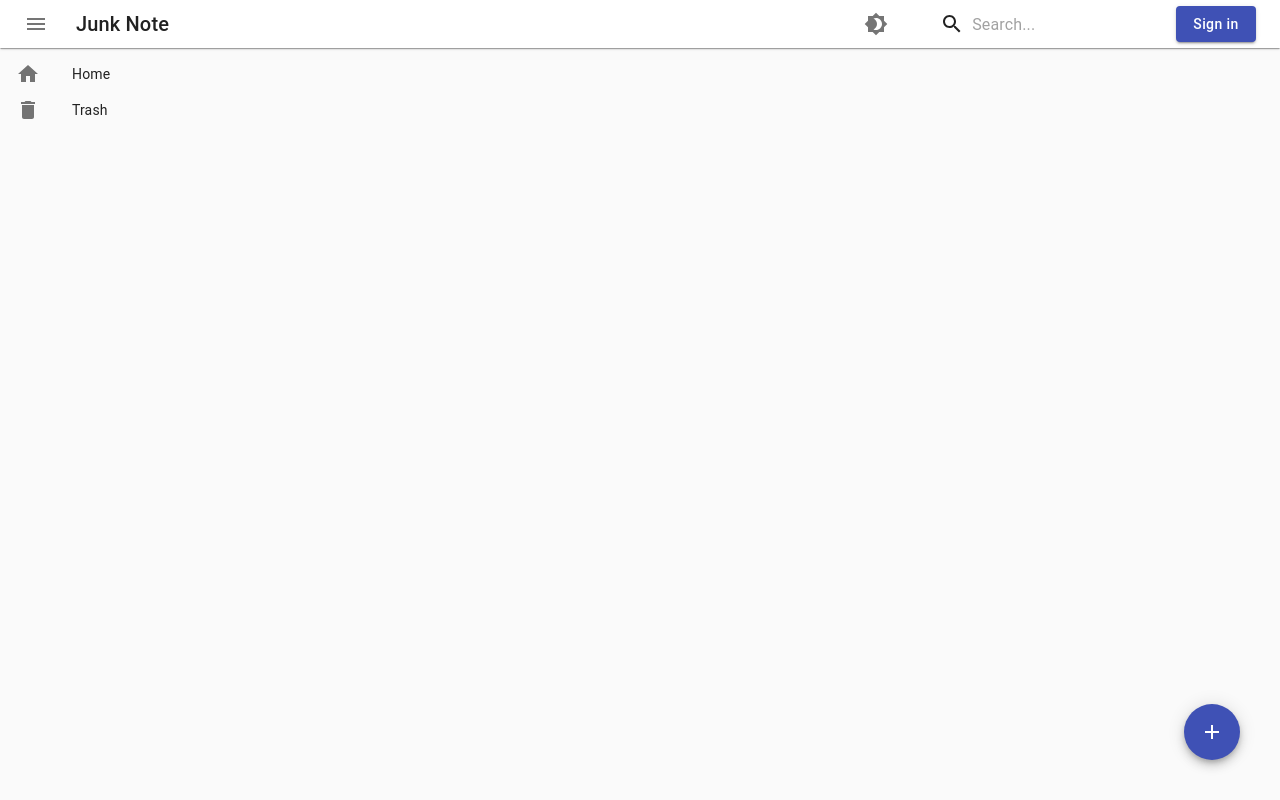
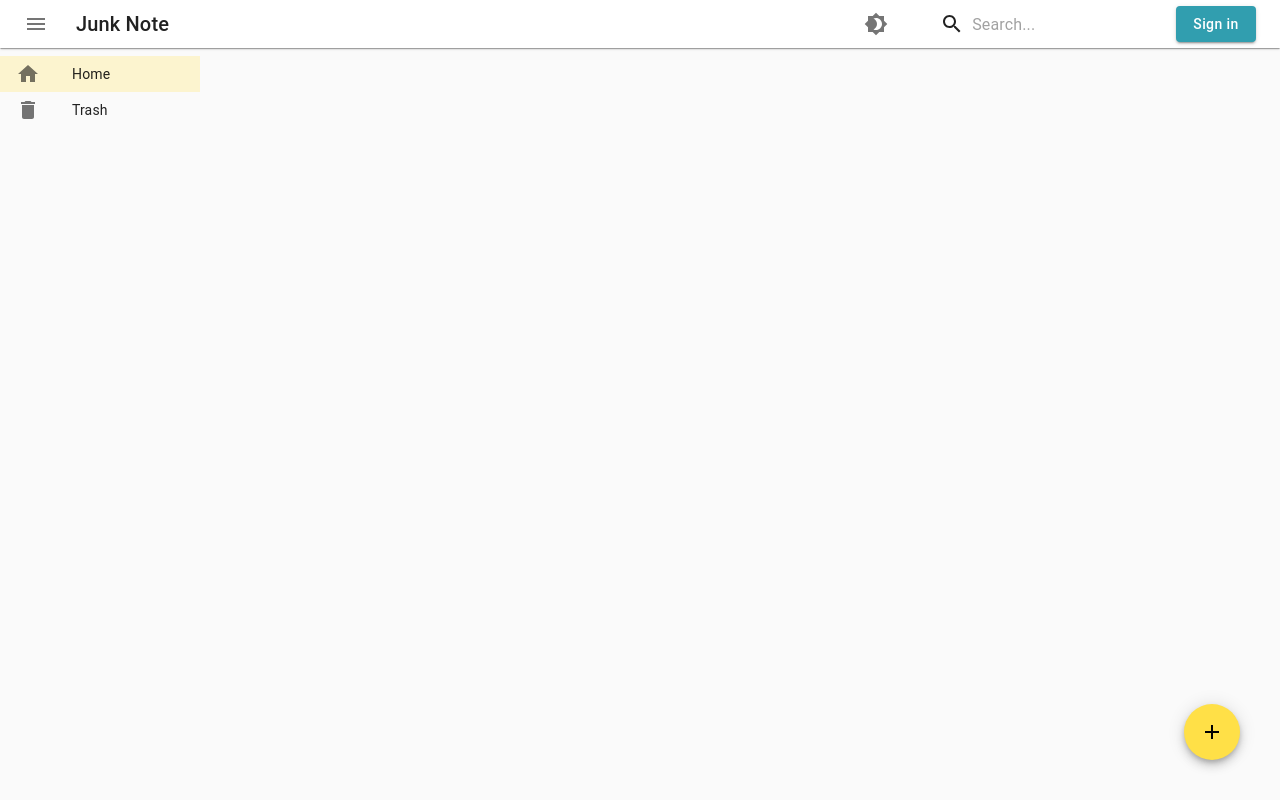
Before and after one commit to shin-hama/JunkNote, a React (Create React App) app: page / in a window 1280 px wide. Built offline with nearby package versions, Linux system fonts and the light colour scheme; no server answers.

Commit message:
FEAT: Make selected page to be readable by background color

```diff
--- a/src/components/AccountButton.tsx
+++ b/src/components/AccountButton.tsx
@@ -58,7 +58,7 @@ const AccountButton = () => {
   return (
     <div>
       <Button
-        color="primary"
+        color="secondary"
         onClick={handleButtonClick}
         variant="contained"
         className={classes.button}>
--- a/src/components/LeftDrawer.tsx
+++ b/src/components/LeftDrawer.tsx
@@ -1,5 +1,10 @@
 import React from 'react'
-import { makeStyles, createStyles, Theme } from '@material-ui/core/styles'
+import {
+  alpha,
+  makeStyles,
+  createStyles,
+  Theme,
+} from '@material-ui/core/styles'
 import Drawer from '@material-ui/core/Drawer'
 import List from '@material-ui/core/List'
 import ListItem from '@material-ui/core/ListItem'
@@ -22,22 +27,30 @@ const useStyles = makeStyles((theme: Theme) =>
     drawer: {
       width: DRAWER_WIDTH,
     },
-    drawerItem: {},
+    selectedDrawerItem: {
+      backgroundColor: alpha(theme.palette.primary.light, 0.35),
+      '&:hover': {
+        backgroundColor: alpha(theme.palette.primary.light, 0.75),
+      },
+    },
   })
 )
 
 const DrawerItems = (): React.ReactElement => {
-  const { setKind } = React.useContext(ContentKindContext)
+  const classes = useStyles()
+  const { kind, setKind } = React.useContext(ContentKindContext)
 
   interface IItem {
     name: string
     icon: React.ReactElement
+    class: string
     func: React.MouseEventHandler
   }
   const items: Array<IItem> = [
     {
       name: 'Home',
       icon: <HomeIcon />,
+      class: kind === ContentKind.Home ? classes.selectedDrawerItem : '',
       func: () => {
         setKind(ContentKind.Home)
       },
@@ -45,6 +58,7 @@ const DrawerItems = (): React.ReactElement => {
     {
       name: 'Trash',
       icon: <DeleteIcon />,
+      class: kind === ContentKind.Trash ? classes.selectedDrawerItem : '',
       func: () => {
         setKind(ContentKind.Trash)
       },
@@ -55,7 +69,11 @@ const DrawerItems = (): React.ReactElement => {
     <div role="presentation">
       <List>
         {items.map((item) => (
-          <ListItem button key={item.name} onClick={item.func}>
+          <ListItem
+            button
+            key={item.name}
+            onClick={item.func}
+            className={item.class}>
             <ListItemIcon>{item.icon}</ListItemIcon>
             <ListItemText primary={item.name} color="inherit" />
           </ListItem>
@@ -70,6 +88,7 @@ type Props = {
 }
 const LeftDrawer: React.FC<Props> = ({ open }) => {
   const classes = useStyles()
+
   return (
     <Drawer
       variant="persistent"
--- a/src/theme/CustomTheme.tsx
+++ b/src/theme/CustomTheme.tsx
@@ -2,7 +2,7 @@ import React from 'react'
 import { createTheme, MuiThemeProvider } from '@material-ui/core/styles'
 
 type Props = {
-  children: React.ReactNode,
+  children: React.ReactNode
   isLightMode: boolean
 }
 const CustomTheme: React.FC<Props> = ({ children, isLightMode }) => {
@@ -14,6 +14,18 @@ const CustomTheme: React.FC<Props> = ({ children, isLightMode }) => {
     },
     palette: {
       type: isLightMode ? 'light' : 'dark',
+      primary: {
+        light: '#FFE97E',
+        main: '#ffe047',
+        dark: '#FFD837',
+        contrastText: '#000',
+      },
+      secondary: {
+        light: '#50BDCE',
+        main: '#319EAF',
+        dark: '#24737F',
+        contrastText: '#fff',
+      },
     },
     props: {
       MuiTextField: {
@@ -36,7 +48,7 @@ const CustomTheme: React.FC<Props> = ({ children, isLightMode }) => {
       button: {
         textTransform: 'none',
       },
-    }
+    },
   })
 
   return (
```
